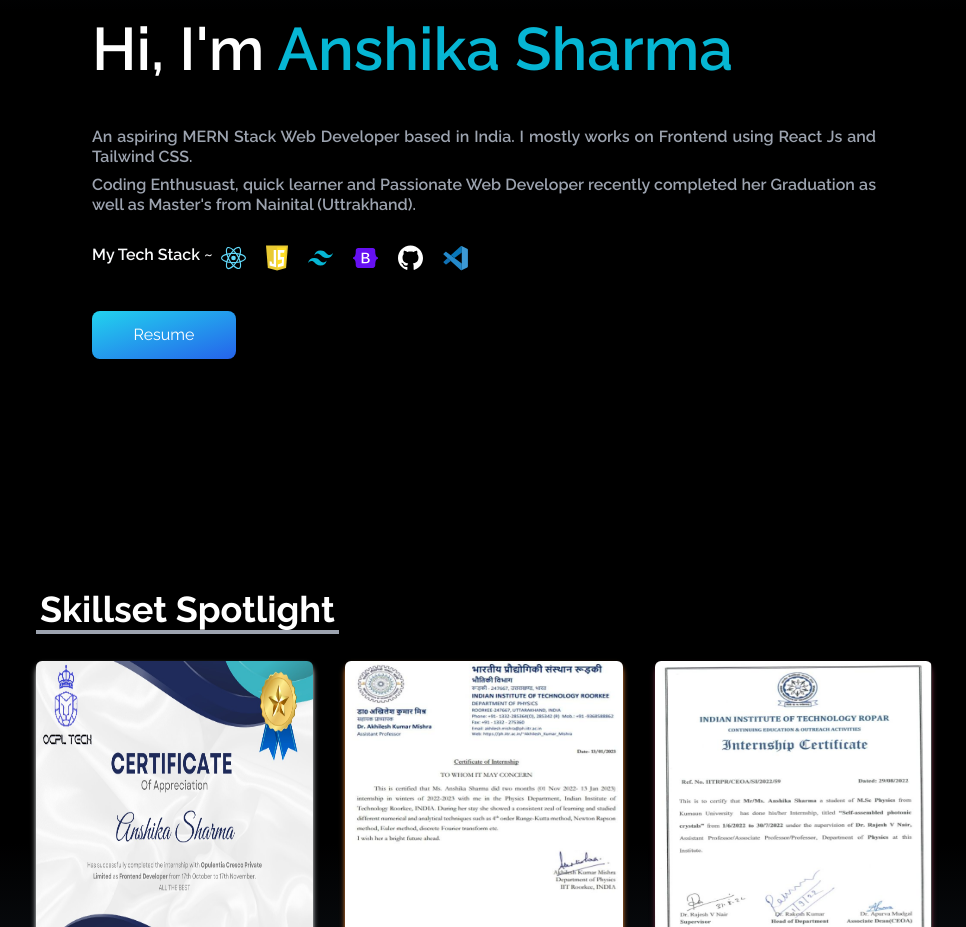
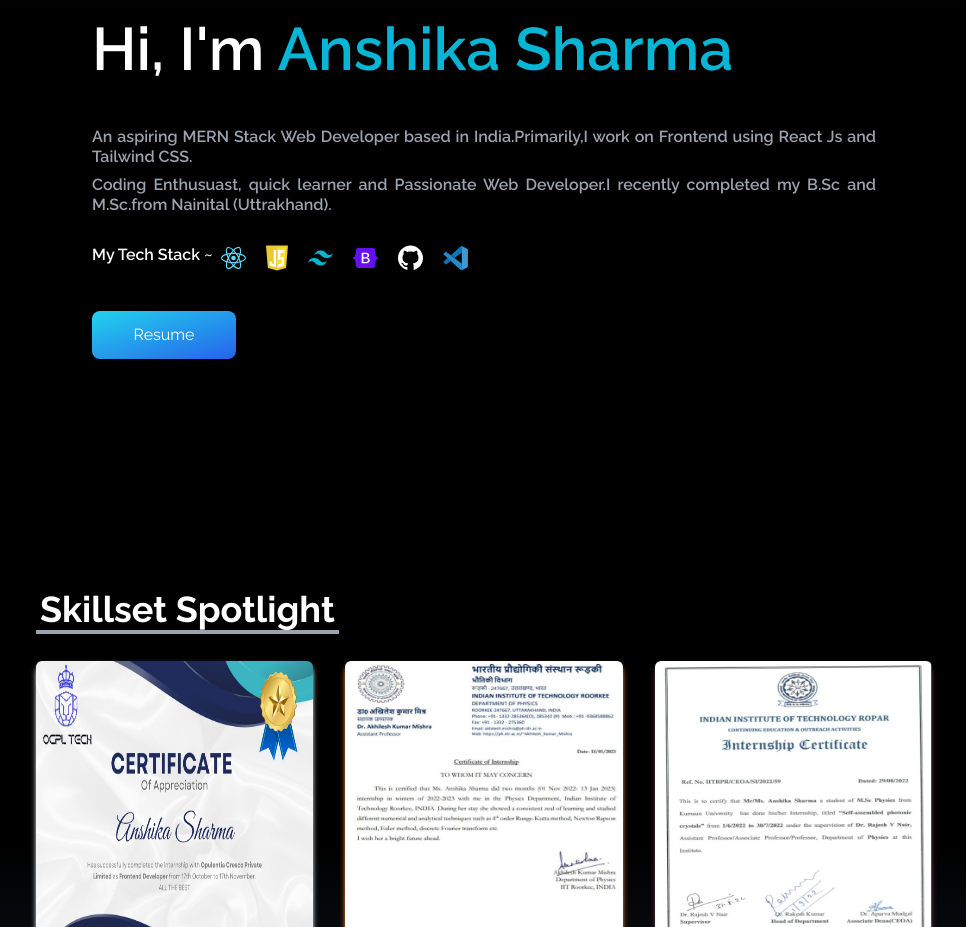
Before and after one commit to Anshika31sharma/TechTrove, a React (Vite) app: page / in a window 1280 px wide. Shown: the part 1220-2147 px from the top of the page, without its empty margins (156-1122 px from the left). Built offline with nearby package versions, Linux system fonts and the light colour scheme.

Commit message:
added necessary changes

```diff
--- a/src/components/About.jsx
+++ b/src/components/About.jsx
@@ -17,10 +17,10 @@ const About = () => {
                     <h3 className='text-2xl xs:text-3xl  sm:text-4xl md:text-5xl lg:text-6xl font-semibold '>Hi, I'm <span className='text-cyan-500 block xs:inline'>Anshika Sharma</span></h3>
                     <div className='text-gray-400 py-4 space-y-2 md:space-y-2 md:pt-8 lg:pt-12 font-semibold text-justify'>
                         <p className='leading-tight'>
-                            An aspiring MERN Stack Web Developer based in India. I mostly works on Frontend using React Js and Tailwind CSS.
+                            An aspiring MERN Stack Web Developer based in India.Primarily,I work on Frontend using React Js and Tailwind CSS.
                         </p>
                         <p className='leading-tight'>
-                            Coding Enthusuast, quick learner and Passionate Web Developer recently completed her Graduation as well as Master's from Nainital (Uttrakhand).
+                            Coding Enthusuast, quick learner and Passionate Web Developer.I recently completed my B.Sc and M.Sc.from Nainital (Uttrakhand).
                         </p>
                     </div>
                     <div className='py-3 text-gray-50 sm:flex font-semibold'>
```
